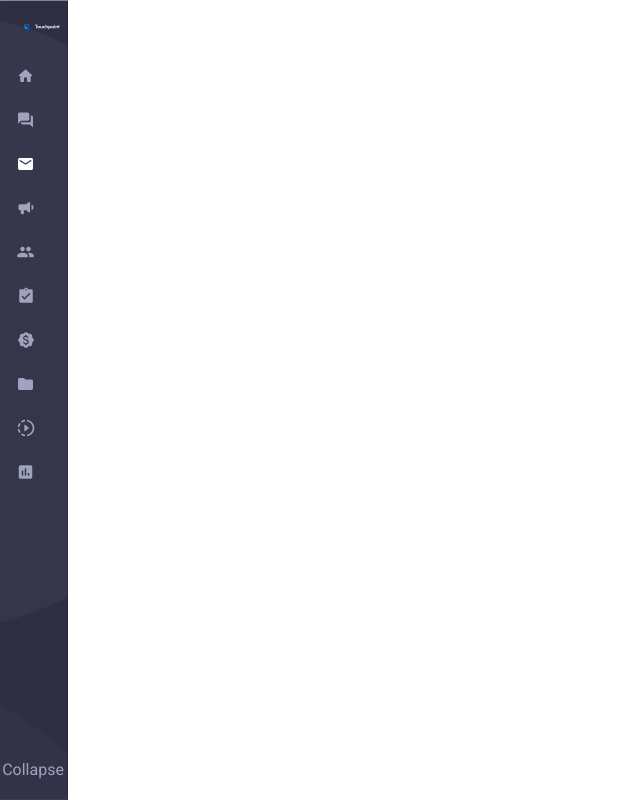
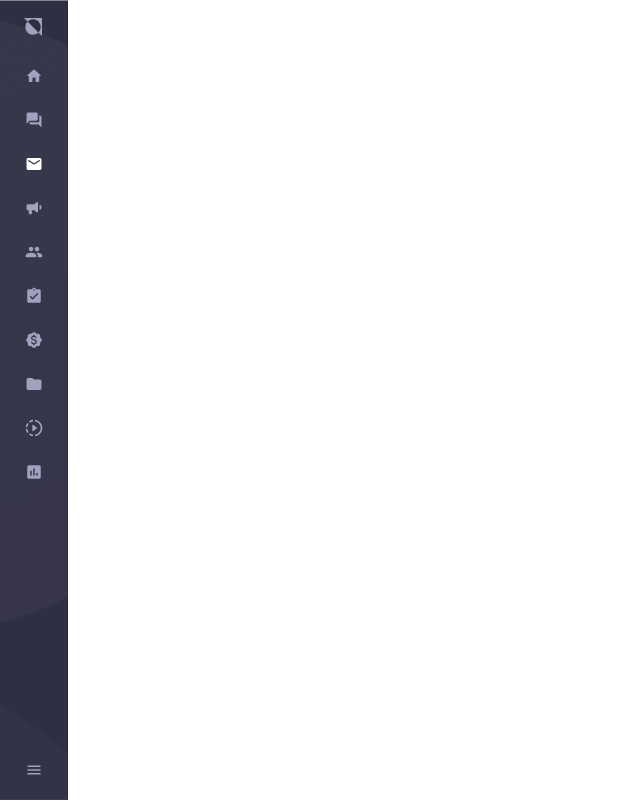
Before and after one commit to vitalii-potapov/dashboard-markup, a Vue app: page / in a window 1280 px wide. Both pictures are taken after a click on the button "Collapse menu". Shown: the whole page, without its empty margins (0-640 px from the left). Built offline with nearby package versions, Linux system fonts and the light colour scheme.

Commit message:
add app-bar

```diff
--- a/src/components/dashboard/AppBar.vue
+++ b/src/components/dashboard/AppBar.vue
@@ -42,17 +42,24 @@
     </div>
 
     <template v-slot:append>
-      <div class="bar__nav mb-2">
-        <v-list-item class="bar__nav-item px-0">
+      <div class="bar__toggle">
+        <v-list-item class="bar__toggle-item px-0">
           <v-btn
             blocks
-            class="font-weight-regular text-none"
+            class="bar__toggle-btn"
             dark
             plain
             @click="toggleBar"
           >
             <v-list-item-icon>
-              <v-icon v-if="miniVariant" class="material-icons-round" color="#currentColor">menu</v-icon>
+              <v-icon
+                v-if="miniVariant"
+                class="material-icons-round"
+                color="#currentColor"
+                size="18"
+              >
+                menu
+              </v-icon>
               <s-icon v-else>menu-open</s-icon>
             </v-list-item-icon>
             <v-list-item-title>Collapse menu</v-list-item-title>
@@ -98,36 +105,72 @@ export default {
 @import "@/assets/scss/core/_variables.scss";
 
 #app-bar {
+  &.v-navigation-drawer--mini-variant {
+    .bar__nav-item > :first-child,
+    .bar__toggle-item,
+    .bar__toggle-btn .v-list-item__icon {
+      margin: 0;
+    }
+    .v-list-item {
+      justify-content: unset;
+    }
+    .bar__icon--touchpoint-icon {
+      color: map-get($dashboard, "nav-item");
+    }
+    .bar__icon--touchpoint,
+    .bar__toggle-btn .v-list-item__title {
+      position: absolute !important;
+      display: initial;
+      clip: rect(1px,1px,1px,1px);
+      overflow: hidden;
+    }
+  }
+
   .bar__logo {
     display: flex;
     align-items: center;
     padding: 18px 8px 18px 24px;
   }
+
   .bar__icon--touchpoint-icon {
+    flex-shrink: 0;
     width: 18px;
     height: 18px;
     margin-right: 6px;
     color: map-get($dashboard, "logo");
   }
+
   .bar__icon--touchpoint {
+    flex-shrink: 0;
     width: 86px;
     height: 18px;
     color: #ffffff;
   }
+
   .bar__nav {
     display: flex;
     flex-flow: column;
     padding-right: 8px;
     padding-left: 8px;
   }
+
   .v-list-item {
     min-height: 44px;
+    padding: 0 17px;
 
     &:hover:before {
       border-radius: 8px;
     }
   }
-  .bar__nav-item {
+
+  .bar__toggle {
+    margin-bottom: 8px;
+    padding-right: 8px;
+    padding-left: 8px;
+  }
+
+  .bar__nav-item,
+  .bar__toggle-item {
     color: map-get($dashboard, "nav-item");
     border-radius: 8px;
 
@@ -143,10 +186,22 @@ export default {
     .v-list-item__icon {
       flex-shrink: 0;
       align-self: unset;
-      min-width: 16px;
+      min-width: 18px;
       margin: 0 17px 0 0;
     }
   }
+
+  .bar__toggle-btn  {
+    min-width: unset;
+    padding: 0 17px;
+
+    .v-list-item__title {
+      font-weight: 400;
+      letter-spacing: 0;
+      text-transform: initial;
+    }
+  }
+
   .bar__nav-item--active {
     color: #ffffff;
   }
```
